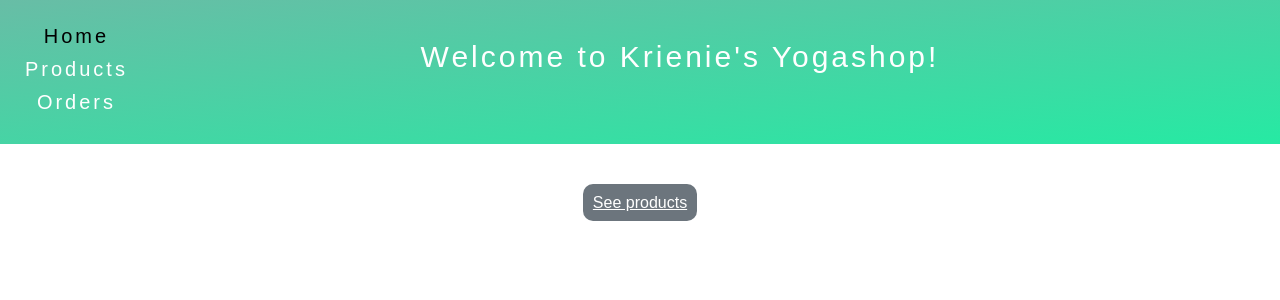
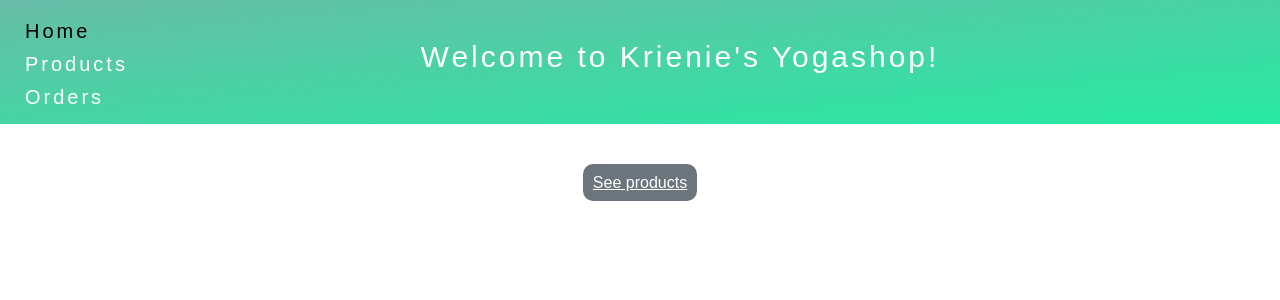
Before and after one commit to LilianKalkman/site-krien-1, a React (Create React App) app: page / in a window 1280 px wide. Shown: the top 300 px of the page. Built offline with nearby package versions, Linux system fonts and the light colour scheme.

Commit message:
nogeenkeer

```diff
--- a/src/components/Header/Header.css
+++ b/src/components/Header/Header.css
@@ -11,6 +11,10 @@
   margin: 0px;
 }
 
+ ul {
+   margin: 10px;
+ }
+
 .navbar {
   display: flex;
   flex-flow: column;
@@ -18,7 +22,7 @@
   left: 0;
   top: 0;
   margin-left: 10px;
-  margin-top: 10px;
+  margin-top: 5px;
   padding: 10px;
 }
 
@@ -27,10 +31,11 @@
   font-size: 20px;
   color: white;
   padding: 5px;
+  text-align: left;
 }
 
 .navbar a:hover, a:active {
-  color: rgb(28, 91, 227);
+  color: grey;
 }
 
 .navbar a.active {
```
